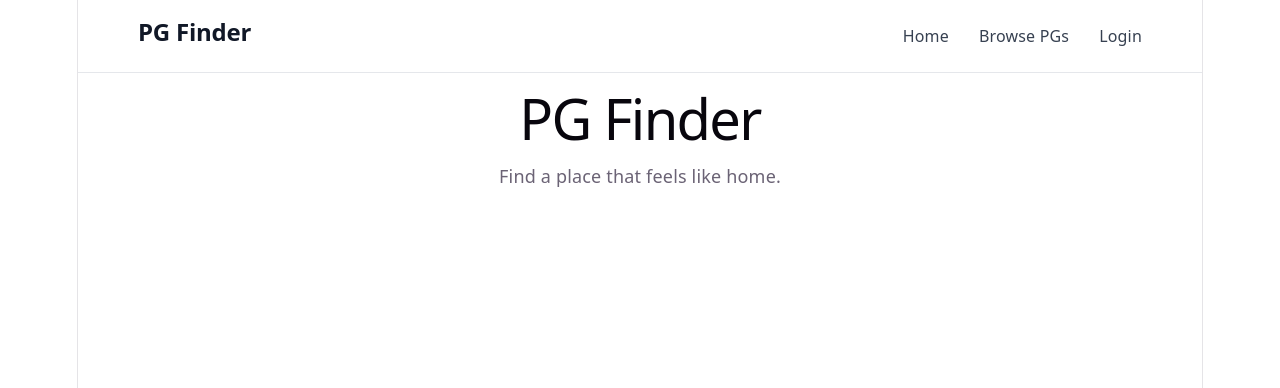
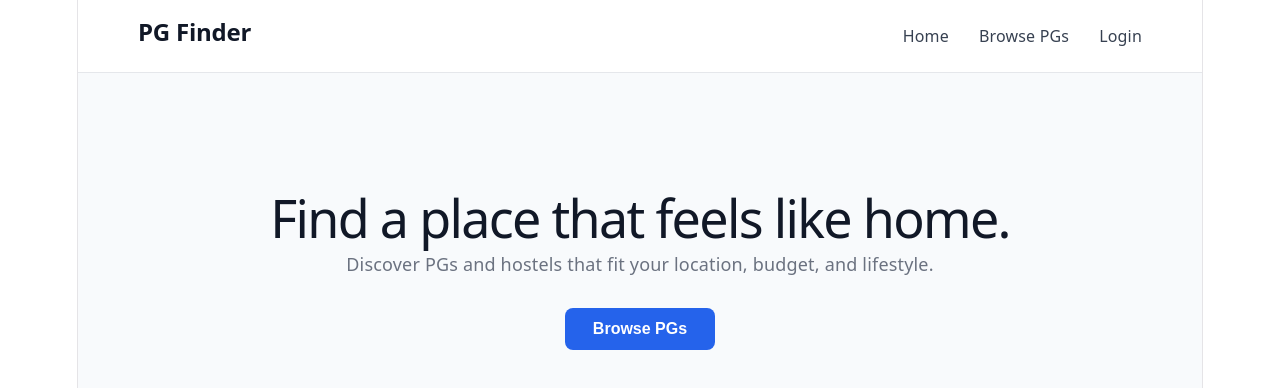
Before and after one commit to Adnanbarot/pg-finder, a React app in the folder frontend/: page / in a window 1280 px wide. Shown: the top 388 px of the page. Built offline with nearby package versions, Linux system fonts and the light colour scheme; the HTML template or start-up script is replaced by a standard one.

Commit message:
Fix hero section and styling

```diff
--- a/frontend/src/App.jsx
+++ b/frontend/src/App.jsx
@@ -1,12 +1,11 @@
 import Navbar from "./components/Navbar";
+import Hero from "./components/Hero";
 
 function App() {
   return (
     <div>
       <Navbar />
-
-      <h1>PG Finder</h1>
-      <p>Find a place that feels like home.</p>
+      <Hero />
     </div>
   );
 }
--- /dev/null
+++ b/frontend/src/components/Hero.css
@@ -0,0 +1,33 @@
+.hero {
+  text-align: center;
+  padding: 100px 20px;
+  background-color: #f8fafc;
+}
+
+.hero h1 {
+  font-size: 52px;
+  margin-bottom: 20px;
+  color: #111827;
+}
+
+.hero p {
+  font-size: 18px;
+  color: #6b7280;
+  max-width: 600px;
+  margin: 0 auto 30px;
+}
+
+.hero-button {
+  padding: 12px 28px;
+  border: none;
+  border-radius: 8px;
+  background-color: #2563eb;
+  color: white;
+  font-size: 16px;
+  font-weight: 600;
+  cursor: pointer;
+}
+
+.hero-button:hover {
+  background-color: #1d4ed8;
+}
--- /dev/null
+++ b/frontend/src/components/Hero.jsx
@@ -0,0 +1,17 @@
+import "./Hero.css";
+
+function Hero() {
+  return (
+    <section className="hero">
+      <h1>Find a place that feels like home.</h1>
+
+      <p>
+        Discover PGs and hostels that fit your location, budget, and lifestyle.
+      </p>
+
+    <button className="hero-button">Browse PGs</button>
+    </section>
+  );
+}
+
+export default Hero;
```
